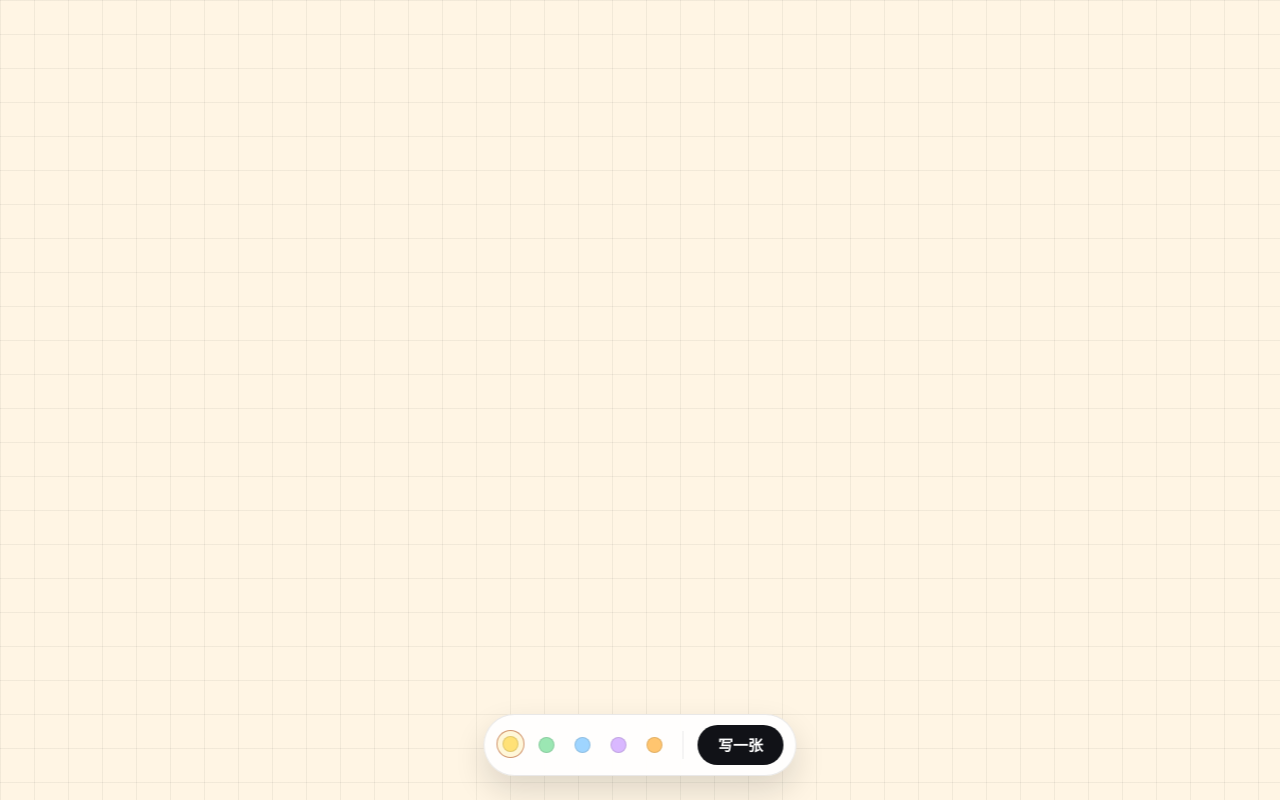
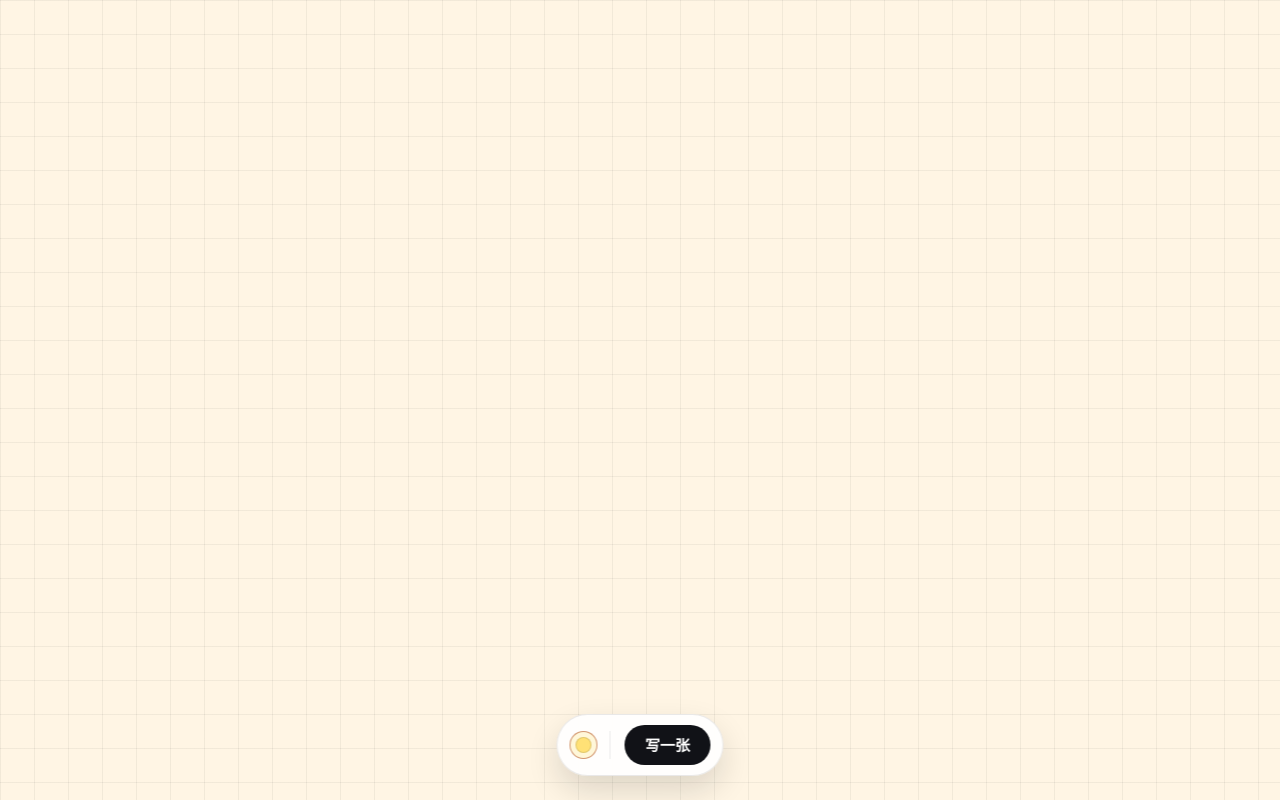
Before and after one commit to jaemin17/sticky-notes, a Next.js app: page / in a window 1280 px wide. Built offline with nearby package versions, Linux system fonts and the light colour scheme.

Commit message:
Collapse toolbar color options

```diff
--- a/src/app/LocalNotes.tsx
+++ b/src/app/LocalNotes.tsx
@@ -56,6 +56,7 @@ export function LocalNotes({ initialIndex }: { initialIndex: number }) {
   const [editingNoteId, setEditingNoteId] = useState<string | null>(null);
   const [openMenuNoteId, setOpenMenuNoteId] = useState<string | null>(null);
   const [newNoteTone, setNewNoteTone] = useState<NoteTone>("yellow");
+  const [isToolbarColorMenuOpen, setIsToolbarColorMenuOpen] = useState(false);
   const editingTextAreaRef = useRef<HTMLTextAreaElement | null>(null);
 
   useEffect(() => {
@@ -115,6 +116,8 @@ export function LocalNotes({ initialIndex }: { initialIndex: number }) {
     );
     setOpenMenuNoteId(null);
   }
+
+  const toolbarToneOptions = noteTones.filter((tone) => tone !== newNoteTone);
 
   return (
     <>
@@ -205,18 +208,30 @@ export function LocalNotes({ initialIndex }: { initialIndex: number }) {
       })}
       <div className={styles.noteToolbar} role="toolbar" aria-label="新建便签工具栏">
         <div className={styles.toolbarColorMenu} aria-label="选择新便签颜色">
-          {noteTones.map((tone) => (
+          <button
+            className={`${styles.toolbarCurrentColorButton} ${styles[newNoteTone]}`}
+            type="button"
+            onClick={() => setIsToolbarColorMenuOpen((isOpen) => !isOpen)}
+            aria-label={`展开新便签颜色，当前${toneLabels[newNoteTone]}`}
+            aria-expanded={isToolbarColorMenuOpen}
+          >
+            <span className={styles.noteColorDot} aria-hidden="true" />
+          </button>
+          {isToolbarColorMenuOpen ? toolbarToneOptions.map((tone) => (
             <button
               key={tone}
               className={`${styles.toolbarColorButton} ${styles[tone]}`}
               type="button"
-              onClick={() => setNewNoteTone(tone)}
+              onClick={() => {
+                setNewNoteTone(tone);
+                setIsToolbarColorMenuOpen(false);
+              }}
               aria-label={`选择${toneLabels[tone]}`}
               aria-pressed={newNoteTone === tone}
             >
               <span className={styles.noteColorDot} aria-hidden="true" />
             </button>
-          ))}
+          )) : null}
         </div>
         <button className={styles.addNoteButton} type="button" onClick={createBlankNote}>
           写一张
--- a/src/app/page.module.css
+++ b/src/app/page.module.css
@@ -262,11 +262,12 @@
 .toolbarColorMenu {
   display: flex;
   align-items: center;
-  gap: 8px;
-  padding-right: 14px;
+  gap: 6px;
+  padding-right: 12px;
   border-right: 1px solid rgba(17, 18, 23, 0.08);
 }
 
+.toolbarCurrentColorButton,
 .toolbarColorButton {
   display: inline-flex;
   align-items: center;
@@ -281,11 +282,19 @@
   transition: background 160ms ease, border-color 160ms ease, transform 160ms ease;
 }
 
+.toolbarCurrentColorButton {
+  border-color: color-mix(in oklab, var(--note-color) 48%, rgba(17, 18, 23, 0.18));
+  background: color-mix(in oklab, var(--note-accent) 30%, white);
+}
+
+.toolbarCurrentColorButton .noteColorDot,
 .toolbarColorButton .noteColorDot {
   width: 16px;
   height: 16px;
 }
 
+.toolbarCurrentColorButton:hover,
+.toolbarCurrentColorButton[aria-expanded="true"],
 .toolbarColorButton:hover,
 .toolbarColorButton[aria-pressed="true"] {
   border-color: color-mix(in oklab, var(--note-color) 48%, rgba(17, 18, 23, 0.18));
```
Also changed, not shown: 1 other file (tests, documents, lock files or other folders).
